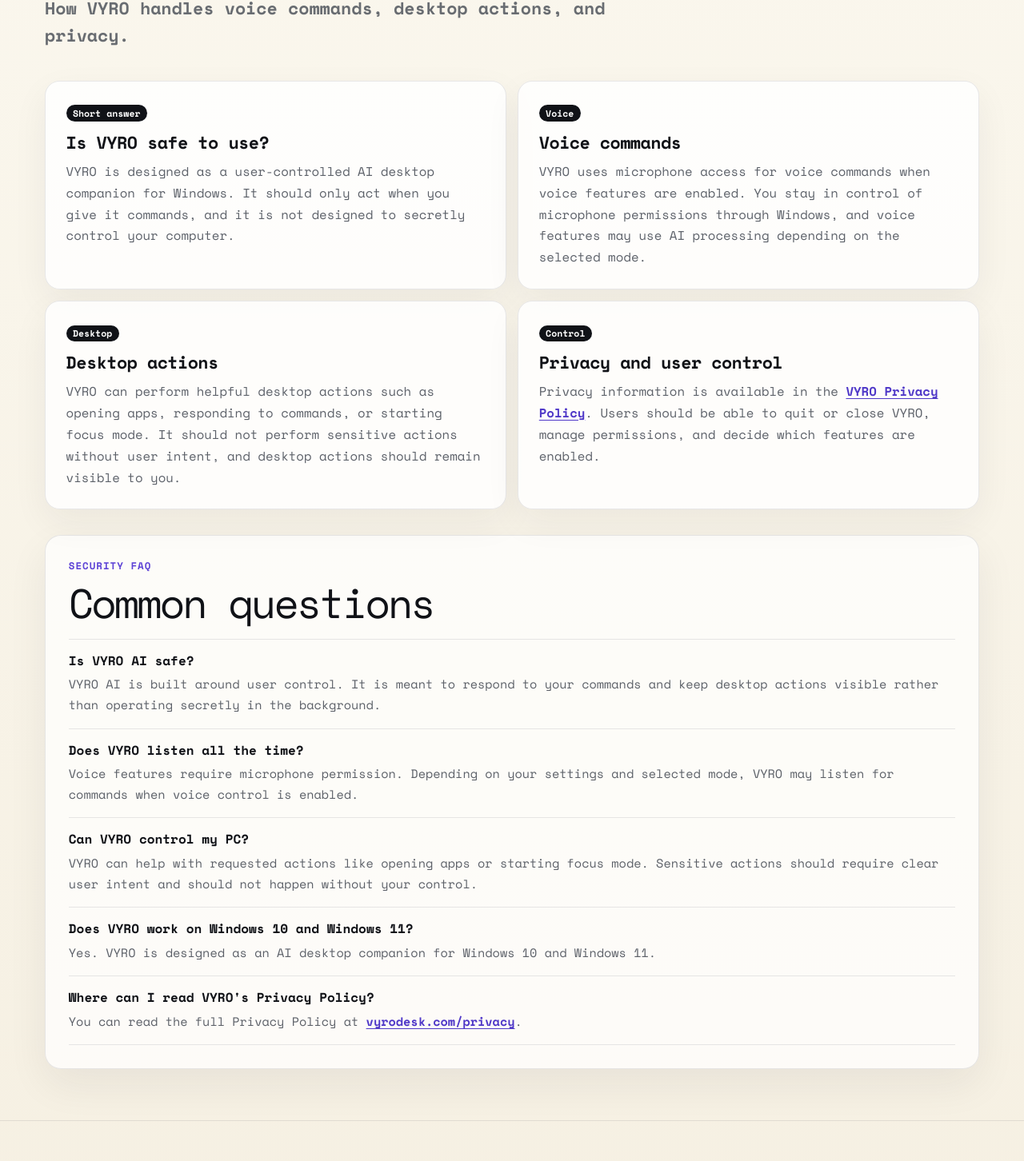
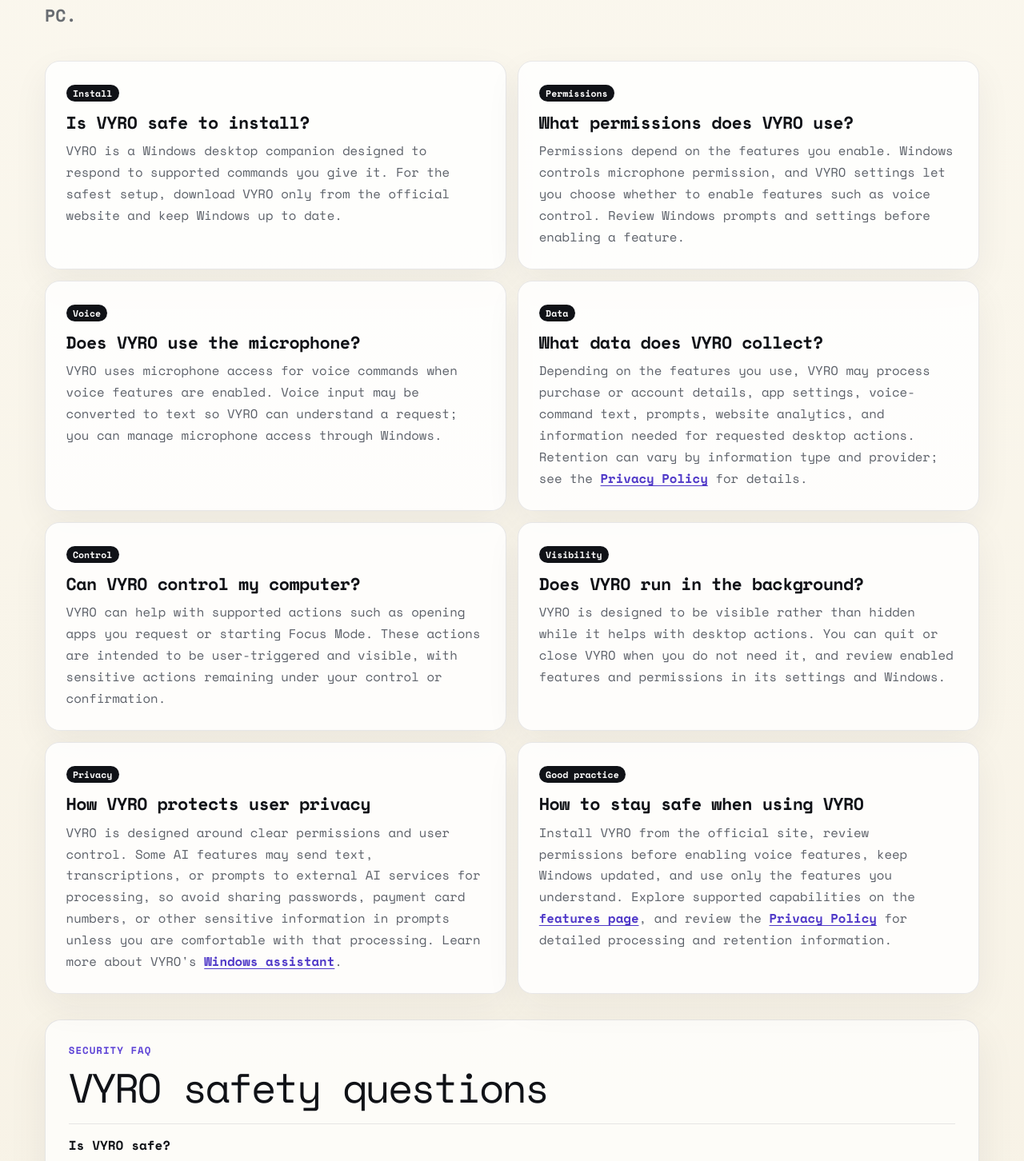
Before and after one commit to Kipasa33/VYRO-Landing, a Next.js app: page /security in a window 1280 px wide. Shown: the part 398-1850 px from the top of the page at 80% size. Built offline with nearby package versions, Linux system fonts and the light colour scheme; no server answers.

Commit message:
Improve security page SEO for is VYRO safe

```diff
--- a/app/security/page.tsx
+++ b/app/security/page.tsx
@@ -1,151 +1,85 @@
 import type { Metadata } from "next";
 import Link from "next/link";
 
+const title = "Is VYRO Safe? Security, Privacy & Permissions Explained";
+const description = "Is VYRO safe to use? Learn how VYRO handles privacy, microphone permissions, app control, data, and Windows security.";
+const pageUrl = "https://vyrodesk.com/security";
+
 export const metadata: Metadata = {
-  title: "VYRO AI Security: Is VYRO Safe to Use?",
-  description: "Learn how VYRO handles voice commands, desktop actions, privacy, and user control as an AI desktop companion for Windows.",
-  alternates: {
-    canonical: "https://vyrodesk.com/security",
-  },
-  robots: {
-    index: true,
-    follow: true,
-  },
-  openGraph: {
-    title: "VYRO AI Security: Is VYRO Safe to Use?",
-    description: "Learn how VYRO handles voice commands, desktop actions, privacy, and user control as an AI desktop companion for Windows.",
-    url: "https://vyrodesk.com/security",
-  },
+  title, description,
+  alternates: { canonical: pageUrl },
+  robots: { index: true, follow: true },
+  openGraph: { title, description, url: pageUrl, type: "website" },
+  twitter: { card: "summary_large_image", title, description },
 };
 
 const securitySections = [
-  {
-    id: "short-answer",
-    label: "Short answer",
-    title: "Is VYRO safe to use?",
-    body: "VYRO is designed as a user-controlled AI desktop companion for Windows. It should only act when you give it commands, and it is not designed to secretly control your computer.",
-  },
-  {
-    id: "voice-commands",
-    label: "Voice",
-    title: "Voice commands",
-    body: "VYRO uses microphone access for voice commands when voice features are enabled. You stay in control of microphone permissions through Windows, and voice features may use AI processing depending on the selected mode.",
-  },
-  {
-    id: "desktop-actions",
-    label: "Desktop",
-    title: "Desktop actions",
-    body: "VYRO can perform helpful desktop actions such as opening apps, responding to commands, or starting focus mode. It should not perform sensitive actions without user intent, and desktop actions should remain visible to you.",
-  },
-  {
-    id: "privacy-control",
-    label: "Control",
-    title: "Privacy and user control",
-    body: "Privacy information is available in the VYRO Privacy Policy. Users should be able to quit or close VYRO, manage permissions, and decide which features are enabled.",
-  },
-];
+  ["safe-to-install", "Install", "Is VYRO safe to install?", "VYRO is a Windows desktop companion designed to respond to supported commands you give it. For the safest setup, download VYRO only from the official website and keep Windows up to date."],
+  ["permissions", "Permissions", "What permissions does VYRO use?", "Permissions depend on the features you enable. Windows controls microphone permission, and VYRO settings let you choose whether to enable features such as voice control. Review Windows prompts and settings before enabling a feature."],
+  ["microphone", "Voice", "Does VYRO use the microphone?", "VYRO uses microphone access for voice commands when voice features are enabled. Voice input may be converted to text so VYRO can understand a request; you can manage microphone access through Windows."],
+  ["data", "Data", "What data does VYRO collect?", "Depending on the features you use, VYRO may process purchase or account details, app settings, voice-command text, prompts, website analytics, and information needed for requested desktop actions. Retention can vary by information type and provider."],
+  ["computer-control", "Control", "Can VYRO control my computer?", "VYRO can help with supported actions such as opening apps you request or starting Focus Mode. These actions are intended to be user-triggered and visible, with sensitive actions remaining under your control or confirmation."],
+  ["background", "Visibility", "Does VYRO run in the background?", "VYRO is designed to be visible rather than hidden while it helps with desktop actions. You can quit or close VYRO when you do not need it, and review enabled features and permissions in its settings and Windows."],
+  ["privacy-protection", "Privacy", "How VYRO protects user privacy", "VYRO is designed around clear permissions and user control. Some AI features may send text, transcriptions, or prompts to external AI services for processing, so avoid sharing passwords, payment card numbers, or other sensitive information in prompts unless you are comfortable with that processing."],
+  ["stay-safe", "Good practice", "How to stay safe when using VYRO", "Install VYRO from the official site, review permissions before enabling voice features, keep Windows updated, and use only the features you understand."],
+] as const;
 
 const faqs = [
-  {
-    question: "Is VYRO AI safe?",
-    answer: "VYRO AI is built around user control. It is meant to respond to your commands and keep desktop actions visible rather than operating secretly in the background.",
-  },
-  {
-    question: "Does VYRO listen all the time?",
-    answer: "Voice features require microphone permission. Depending on your settings and selected mode, VYRO may listen for commands when voice control is enabled.",
-  },
-  {
-    question: "Can VYRO control my PC?",
-    answer: "VYRO can help with requested actions like opening apps or starting focus mode. Sensitive actions should require clear user intent and should not happen without your control.",
-  },
-  {
-    question: "Does VYRO work on Windows 10 and Windows 11?",
-    answer: "Yes. VYRO is designed as an AI desktop companion for Windows 10 and Windows 11.",
-  },
-  {
-    question: "Where can I read VYRO's Privacy Policy?",
-    answer: "You can read the full Privacy Policy at /privacy.",
-  },
-];
+  ["Is VYRO safe?", "VYRO is designed as a user-controlled AI desktop companion for Windows. It is intended to respond to supported commands you give it, with desktop actions visible and sensitive actions under your control or confirmation."],
+  ["Is VYRO malware?", "VYRO is presented as a Windows desktop companion. As with any software, download it only from the official VYRO website and keep Windows up to date."],
+  ["Does VYRO listen to my microphone all the time?", "VYRO uses microphone access for voice commands when voice features are enabled. You can manage microphone permission through Windows and choose whether voice features are enabled."],
+  ["Does VYRO collect personal data?", "Depending on the features you use, VYRO may process purchase or account details, settings, voice-command text, prompts, analytics, and information needed for requested desktop actions. Some AI features may use external AI services for processing."],
+  ["Can VYRO access my files?", "The current product information does not document general file browsing or file access. Review Windows permission prompts and feature settings before enabling a feature, and see the Privacy Policy for the current processing details."],
+  ["Can I disable VYRO permissions?", "Yes. You can choose whether to enable features in VYRO settings and manage permissions, including microphone access, through Windows."],
+] as const;
+
+const faqJsonLd = { "@context": "https://schema.org", "@type": "FAQPage", mainEntity: faqs.map(([question, answer]) => ({ "@type": "Question", name: question, acceptedAnswer: { "@type": "Answer", text: answer } })) };
+const breadcrumbJsonLd = { "@context": "https://schema.org", "@type": "BreadcrumbList", itemListElement: [{ "@type": "ListItem", position: 1, name: "Home", item: "https://vyrodesk.com/" }, { "@type": "ListItem", position: 2, name: "Security", item: pageUrl }] };
 
 export default function SecurityPage() {
   return (
     <main className="privacy-page security-page">
+      <script type="application/ld+json" dangerouslySetInnerHTML={{ __html: JSON.stringify(faqJsonLd) }} />
+      <script type="application/ld+json" dangerouslySetInnerHTML={{ __html: JSON.stringify(breadcrumbJsonLd) }} />
       <header className="policy-topbar">
         <Link className="policy-brand" href="/" aria-label="VYRO home">VYRO</Link>
-        <nav className="policy-nav-links" aria-label="Main navigation">
-          <Link href="/">Home</Link>
-          <Link href="/#demo">Demo</Link>
-          <Link href="/privacy">Privacy</Link>
-          <Link href="/recover-key">Recover Key</Link>
-        </nav>
+        <nav className="policy-nav-links" aria-label="Main navigation"><Link href="/">Home</Link><Link href="/#demo">Demo</Link><Link href="/privacy">Privacy</Link><Link href="/recover-key">Recover Key</Link></nav>
         <Link className="policy-nav-cta" href="/#pricing">Get VYRO</Link>
       </header>
 
       <section className="security-hero" aria-labelledby="security-title">
         <p className="policy-kicker">VYRO AI security</p>
-        <h1 id="security-title">VYRO AI Security</h1>
-        <p>How VYRO handles voice commands, desktop actions, and privacy.</p>
+        <h1 id="security-title">Is VYRO Safe?</h1>
+        <p>VYRO is designed with privacy and user control in mind. It uses the permissions needed for enabled features, and you remain in control of what VYRO can access and do on your PC.</p>
       </section>
 
-      <section className="security-shell" aria-label="VYRO AI security information">
+      <section className="security-shell" aria-label="VYRO security and privacy information">
         <div className="security-grid">
-          {securitySections.map((section) => (
-            <article className="security-card" id={section.id} key={section.id}>
-              <span>{section.label}</span>
-              <h2>{section.title}</h2>
-              <p>
-                {section.id === "privacy-control" ? (
-                  <>
-                    Privacy information is available in the <Link href="/privacy">VYRO Privacy Policy</Link>. Users should be able to quit or close VYRO, manage permissions, and decide which features are enabled.
-                  </>
-                ) : (
-                  section.body
-                )}
-              </p>
+          {securitySections.map(([id, label, sectionTitle, body]) => (
+            <article className="security-card" id={id} key={id}>
+              <span>{label}</span><h2>{sectionTitle}</h2>
+              <p>{id === "data" ? <>Depending on the features you use, VYRO may process purchase or account details, app settings, voice-command text, prompts, website analytics, and information needed for requested desktop actions. Retention can vary by information type and provider; see the <Link href="/privacy">Privacy Policy</Link> for details.</> : id === "privacy-protection" ? <>VYRO is designed around clear permissions and user control. Some AI features may send text, transcriptions, or prompts to external AI services for processing, so avoid sharing passwords, payment card numbers, or other sensitive information in prompts unless you are comfortable with that processing. Learn more about VYRO&apos;s <Link href="/ai-assistant-for-pc">Windows assistant</Link>.</> : id === "stay-safe" ? <>Install VYRO from the official site, review permissions before enabling voice features, keep Windows updated, and use only the features you understand. Explore supported capabilities on the <Link href="/features">features page</Link>, and review the <Link href="/privacy">Privacy Policy</Link> for detailed processing and retention information.</> : body}</p>
             </article>
           ))}
         </div>
 
         <section className="security-faq" aria-labelledby="security-faq-title">
-          <p className="policy-kicker">Security FAQ</p>
-          <h2 id="security-faq-title">Common questions</h2>
+          <p className="policy-kicker">Security FAQ</p><h2 id="security-faq-title">VYRO safety questions</h2>
           <div className="security-faq-list">
-            {faqs.map((faq) => (
-              <article key={faq.question}>
-                <h3>{faq.question}</h3>
-                <p>
-                  {faq.question === "Where can I read VYRO's Privacy Policy?" ? (
-                    <>You can read the full Privacy Policy at <Link href="/privacy">vyrodesk.com/privacy</Link>.</>
-                  ) : (
-                    faq.answer
-                  )}
-                </p>
-              </article>
-            ))}
+            {faqs.map(([question, answer]) => <article key={question}><h3>{question}</h3><p>{question === "Can VYRO access my files?" ? <>The current product information does not document general file browsing or file access. Review Windows permission prompts and feature settings before enabling a feature, and see the <Link href="/privacy">Privacy Policy</Link> for the current processing details.</> : answer}</p></article>)}
           </div>
+        </section>
+
+        <section className="security-faq" aria-labelledby="security-resources-title">
+          <p className="policy-kicker">Learn more</p><h2 id="security-resources-title">Product and privacy resources</h2>
+          <p>Read the <Link href="/blog/vyro-ai-security">VYRO AI security guide</Link>, explore <Link href="/features">product features</Link>, or learn how VYRO works as an <Link href="/ai-assistant-for-pc">AI assistant for PC</Link>.</p>
         </section>
       </section>
 
       <footer className="site-footer professional-footer">
-        <div className="site-footer-brand">
-          <Link className="site-footer-logo" href="/">VYRO</Link>
-          <p>AI desktop companion for Windows.</p>
-        </div>
-        <div className="site-footer-column">
-          <h3>Company</h3>
-          <Link href="/">Home</Link>
-          <Link href="/#demo">Demo</Link>
-          <Link href="/#pricing">Pricing</Link>
-          <Link href="/security">Security</Link>
-          <Link href="/privacy">Privacy Policy</Link>
-          <Link href="/recover-key">Recover Key</Link>
-        </div>
-        <div className="site-footer-column">
-          <h3>Support</h3>
-          <a href="mailto:support@vyrodesk.com">support@vyrodesk.com</a>
-          <Link href="/recover-key">Recover license key</Link>
-        </div>
+        <div className="site-footer-brand"><Link className="site-footer-logo" href="/">VYRO</Link><p>AI desktop companion for Windows.</p></div>
+        <div className="site-footer-column"><h3>Company</h3><Link href="/">Home</Link><Link href="/#demo">Demo</Link><Link href="/#pricing">Pricing</Link><Link href="/security">Security</Link><Link href="/privacy">Privacy Policy</Link><Link href="/recover-key">Recover Key</Link></div>
+        <div className="site-footer-column"><h3>Support</h3><a href="mailto:support@vyrodesk.com">support@vyrodesk.com</a><Link href="/recover-key">Recover license key</Link></div>
       </footer>
     </main>
   );
```
